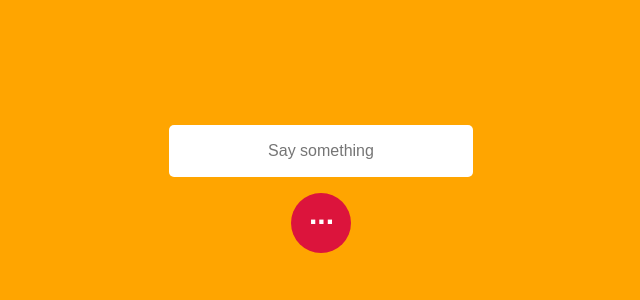
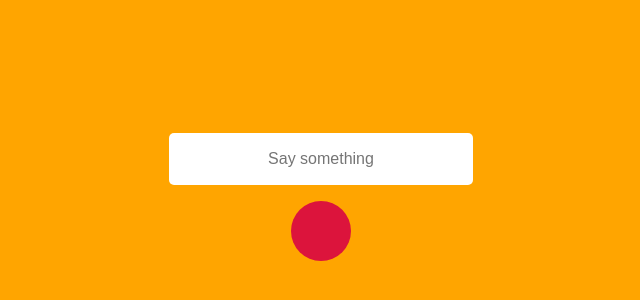
Before and after one commit to tuscannyCodes/hueV3, a React (Create React App) app: page / in a window 1280 px wide. Shown: the part 158-458 px from the top of the page, without its empty margins (319-959 px from the left). Built offline with nearby package versions, Linux system fonts and the light colour scheme.

Commit message:
WORKING restructured javascript objects

```diff
--- a/src/App.js
+++ b/src/App.js
@@ -6,8 +6,6 @@ import { useState } from "react";
 function App() {
   // state for responses
   const [response, setResponse] = useState("");
-
-
 
   // this will be the main function that calls other functions.
 
@@ -31,43 +29,42 @@ function App() {
     // thinking animation END
     // timer for after thinking animation
     // want to take this entire function and put it into a seperate component
-    setTimeout(function getGreetings(){
+    setTimeout(function getGreetings() {
       // greeting object
       const greetings = {
-  hello: "hello",
-  hi: "hi",
-  hey: "hey",
-  goodMorning: "good morning",
-  goodbye: "goodbye",
-};
-// greeting object END
-
-
+        greets: ["hello", "hi", "hey", "good morning", "goodbye","yo",],
+        getGreetResponse: function () {
           // if user does not type anything
           if (userInput === "" || userInput === " ") {
             setResponse("you didnt say anything");
           }
           // if user does not type anything END
           // if statements for GREETINGS Object
-      if (userInput.includes(greetings.hello)) {
+          if (userInput.includes(greetings.greets[0])) {
             setResponse("hello");
           }
-      if (userInput.includes(greetings.hi)) {
+          if (userInput.includes(greetings.greets[1])) {
             setResponse("hello there");
           }
 
-      if (userInput.includes(greetings.hey)) {
+          if (userInput.includes(greetings.greets[2])) {
             setResponse("hey there.");
           }
-      if (userInput.includes(greetings.goodMorning)) {
+          if (userInput.includes(greetings.greets[3])) {
             setResponse("Morning :)");
           }
-      if (userInput.includes(greetings.goodbye)) {
+          if (userInput.includes(greetings.greets[4])) {
             setResponse("Goodbye. See you later.");
           }
+          if (userInput.includes(greetings.greets[5])) {
+            setResponse("Whats up?");
+          }
+        }, // getGreetResponse method END
+      }; // greeting object END
+      greetings.getGreetResponse();
     }, 3000);
-  };
-  // end of fn1
+  }; // end of fn1
+
   // this is rendering the components
   return (
     <div className="App">
--- a/src/Components/MainButton.js
+++ b/src/Components/MainButton.js
@@ -6,7 +6,7 @@ function MainButton({ fn1, setResponse }) {
     <div className="MainContainer">
       <div className="Button-container">
         <button onClick={fn1} className="MainButton">
-          ...
+
         </button>
       </div>
     </div>
--- a/src/index.css
+++ b/src/index.css
@@ -1,3 +1,7 @@
+* {
+  overflow: hidden;
+}
+
 /* general styles */
 
 body {
@@ -61,3 +65,7 @@ body {
   padding-left: 7px;
   cursor: pointer;
 }
+
+.MainButton:active {
+  background-color: red;
+}
```
Lines whose indentation alone changed are shown as unchanged.
